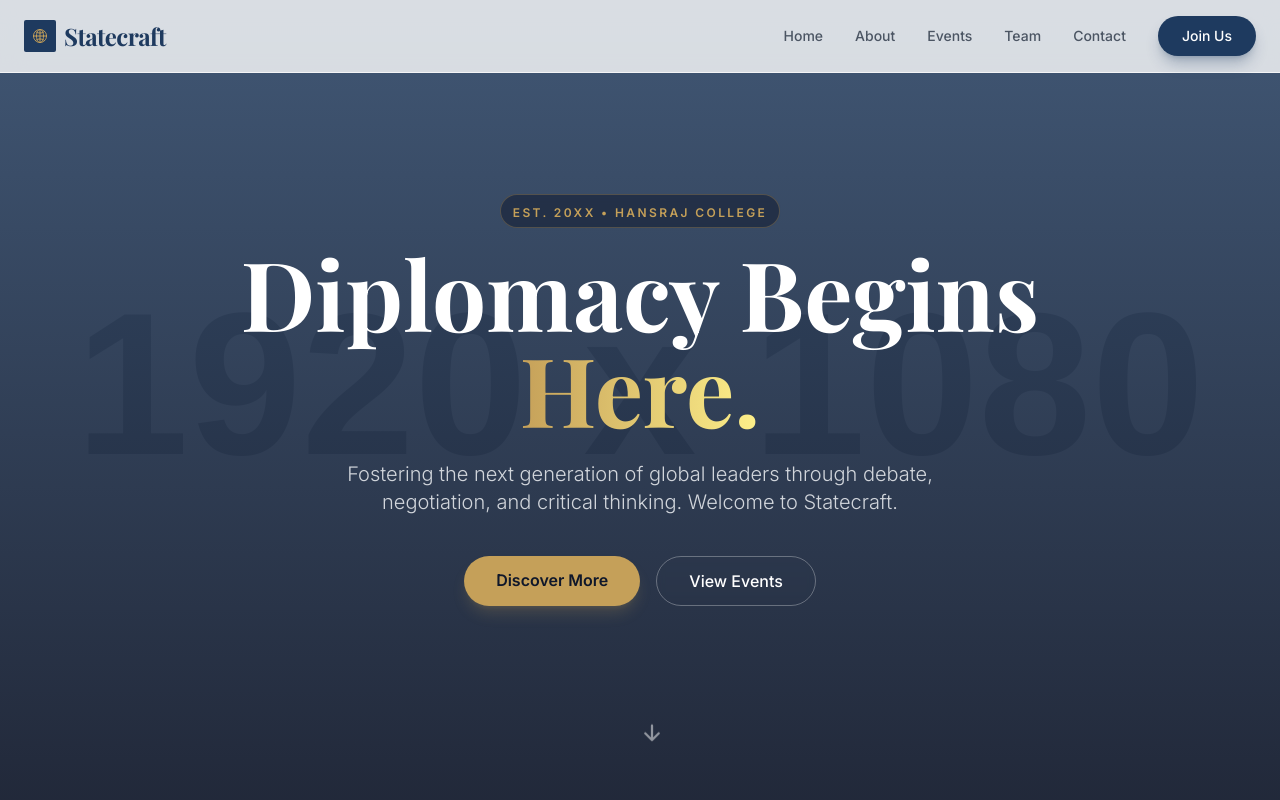
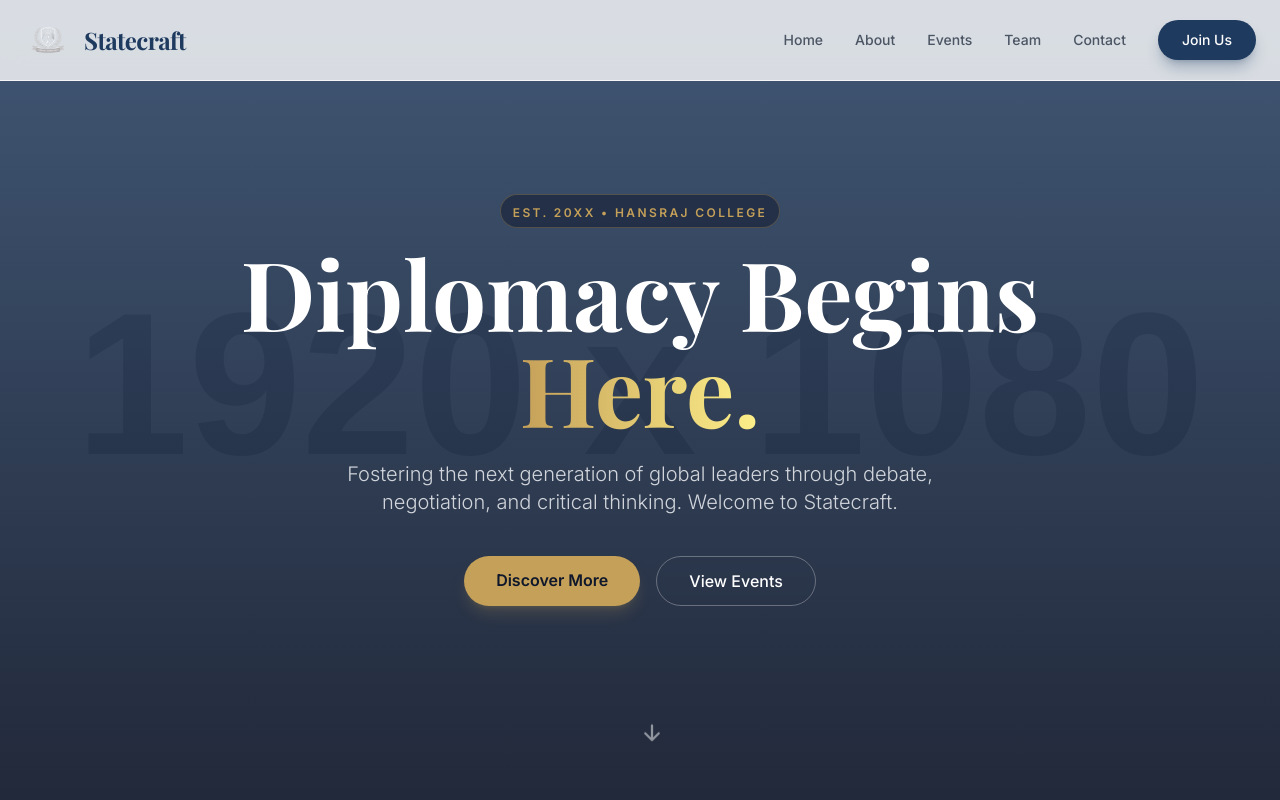
Before and after one commit to kartavya433-debug/statecraft-hrc-website, a plain HTML site: page index.html in a window 1280 px wide. Shown: the top 800 px of the page. Drawn offline with nearby package versions, Linux system fonts and the light colour scheme; placeholder pictures from the web are drawn by us; a web font is replaced by a local one.

Commit message:
index.html

```diff
--- a/index.html
+++ b/index.html
@@ -84,10 +84,8 @@
     <header class="fixed w-full top-0 z-50 transition-all duration-300 bg-white/80 backdrop-blur-md border-b border-gray-100" id="navbar">
         <nav class="container mx-auto px-6 py-4 flex justify-between items-center">
             <!-- Logo -->
-            <a href="#" class="flex items-center gap-2 group">
-                <div class="w-8 h-8 bg-brand-main rounded-sm flex items-center justify-center text-brand-gold">
-                    <ion-icon name="globe-outline"></ion-icon>
-                </div>
+            <a href="#" class="flex items-center gap-3 group">
+                <img src="logo.png" alt="Statecraft Logo" class="h-12 w-auto object-contain">
                 <span class="text-2xl font-serif font-bold text-brand-main tracking-tight group-hover:text-brand-gold transition-colors">Statecraft</span>
             </a>
 
```
